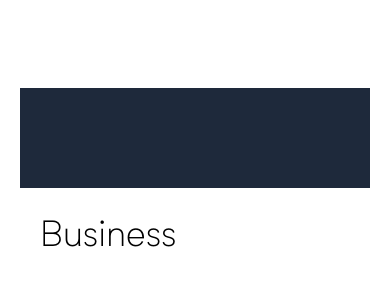
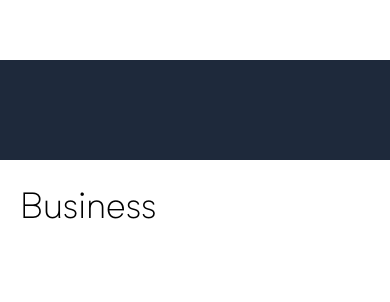
Before and after one commit to RookieAman/marvik-website-test, a Next.js app: page / in a window 390 px wide. Shown: the part 7743-8045 px from the top of the page. Built offline with nearby package versions, Linux system fonts and the light colour scheme.

Commit message:
mobile fix v4

```diff
--- a/components/Loader.js
+++ b/components/Loader.js
@@ -43,7 +43,7 @@ const AnimatedLetters = ({ title, customDelay, setLoading }) => (
 
 const loader = ({ setLoading }) => {
   return (
-    <section className="main bg-black h-[100vh] w-full">
+    <section className="main bg-black h-[100vh] w-[100vw]">
       <div className="md:pt-[16vw] flex justify-center pb-[7vw] pt-[40vw]">
         <h1 className="relative md:text-[4.5vw] md:tracking-[.10vw] md:leading-[4.2vw] text-4xl font-biotiflight text-white">
           <div className="line">
--- a/components/Services.js
+++ b/components/Services.js
@@ -10,7 +10,7 @@ export default function Services() {
   };
 
   return (
-    <div className="px-5 md:px-14 mb-[700px]" onMouseOut={handleMouseOut}>
+    <div className="sm:px-5 md:px-14 mb-[700px]" onMouseOut={handleMouseOut}>
       <motion.h1
         initial={{ x: -200, opacity: 0 }}
         whileInView={{ x: 0, opacity: 1 }}
--- a/styles/globals.css
+++ b/styles/globals.css
@@ -20,15 +20,24 @@
 body {
   -ms-overflow-style: none; /* for Internet Explorer, Edge */
   scrollbar-width: none;
-  overflow-y: scroll;
   width: 100vw;
 }
 
 html {
   scrollbar-width: none; /* for Firefox */
   -webkit-tap-highlight-color: transparent; /* for removing the highlight */
+  overflow-x: hidden;
 }
 
 body::-webkit-scrollbar {
   display: none; /* for Chrome, Safari, and Opera */
 }
+
+/* html,
+body {
+  width: 100%;
+  height: 100%;
+  margin: 0px;
+  padding: 0px;
+  overflow-x: hidden;
+} */
```
